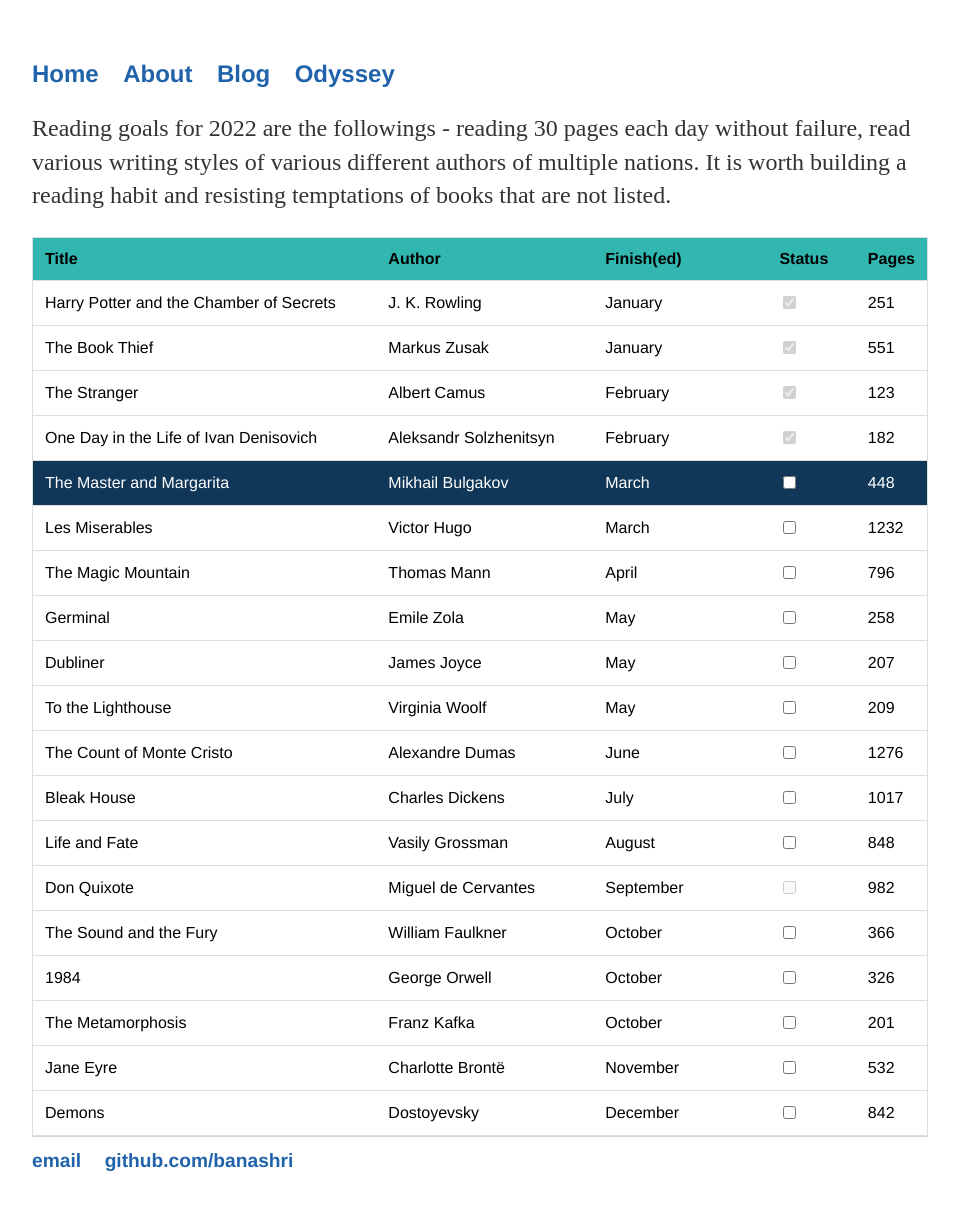
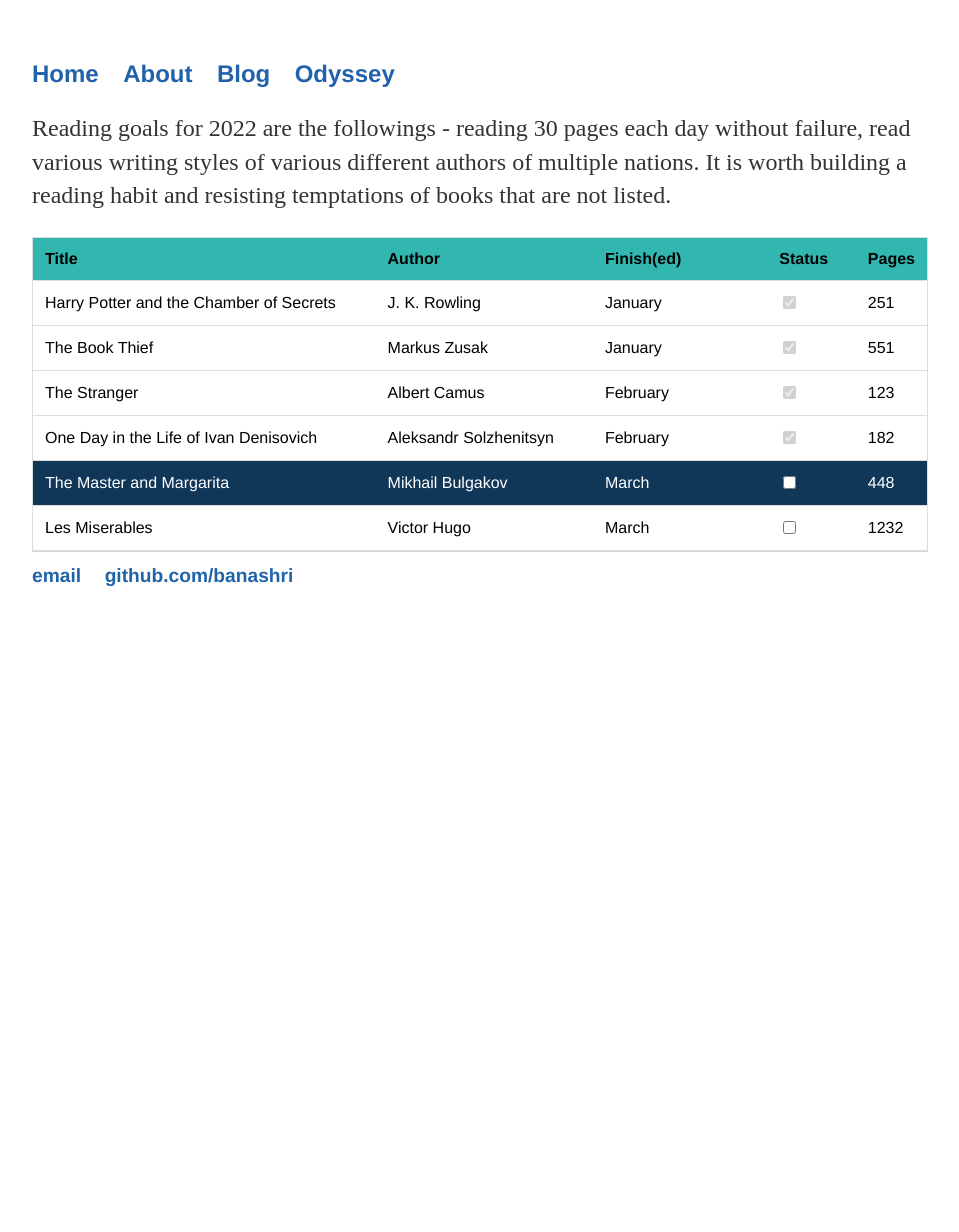
Before and after one commit to Banashri/banashri.github.io, a Jekyll site: the page built from books/2022.md, in a window 1280 px wide. Shown: the whole page, without its empty margins (160-1119 px from the left). Built offline with Jekyll 4.4.1, drawn with Linux system fonts in a browser that asks for light colours; after the commit the page ends 900 px from its top, so only the background shows below that.

Commit message:
practice

```diff
--- a/books/2022.md
+++ b/books/2022.md
@@ -59,7 +59,7 @@
     <td><input type="checkbox"/></td>
     <td>1232</td>
   </tr>
-  <tr>
+  <!--<tr>
     <td>The Magic Mountain</td>
     <td>Thomas Mann</td>
     <td>April</td>
@@ -149,5 +149,5 @@
     <td>December</td>
     <td><input type="checkbox"/></td>
     <td>842</td>
-  </tr>
+  </tr>-->
 </table>
--- a/index.html
+++ b/index.html
@@ -2,6 +2,11 @@
 layout: default
 title: Banashri notes
 ---
+
+<meta http-equiv='cache-control' content='no-cache'>
+<meta http-equiv='expires' content='0'>
+<meta http-equiv='pragma' content='no-cache'>
+
 <div class="blurb">
 	<h1>Banashri notes ..</h1>
 	<p>Software Engineer - an avid Traveler - Nature lover..<a href="/about" class="text">Read more about me...</a></p>
```
